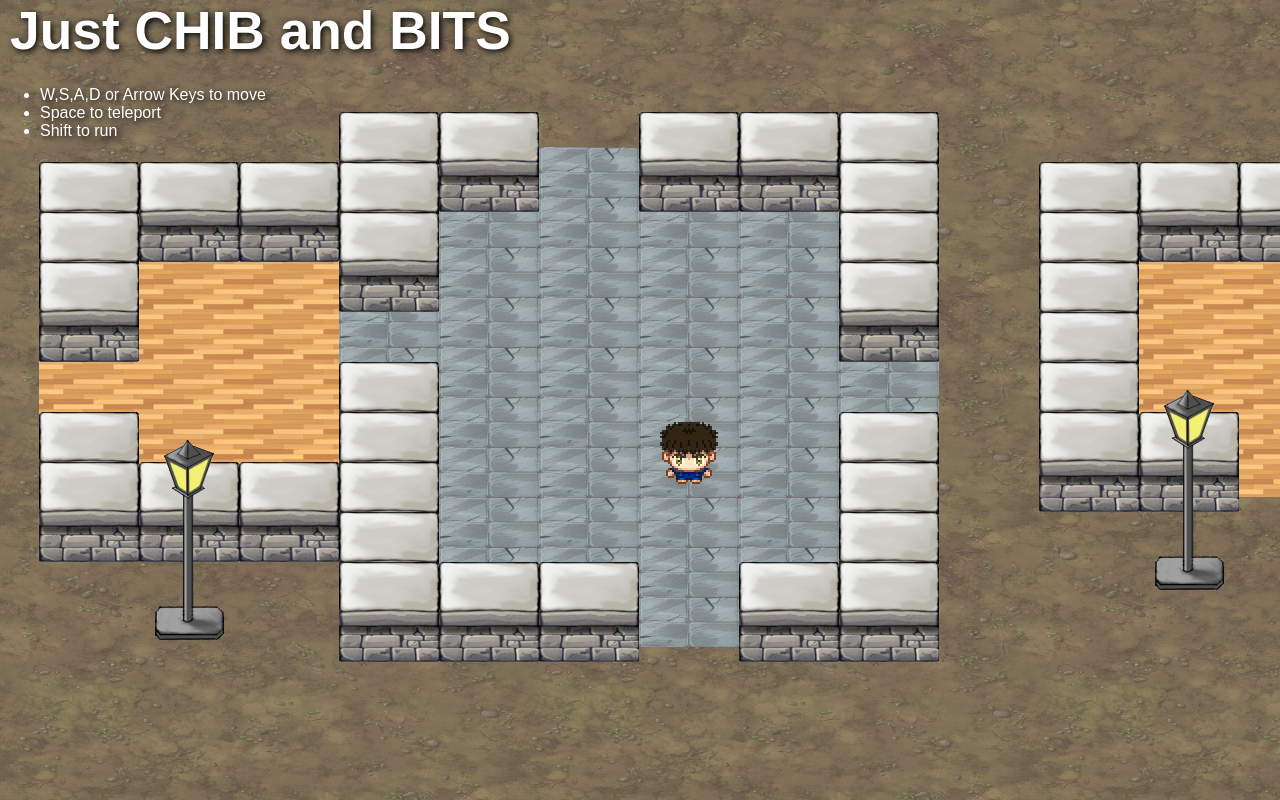
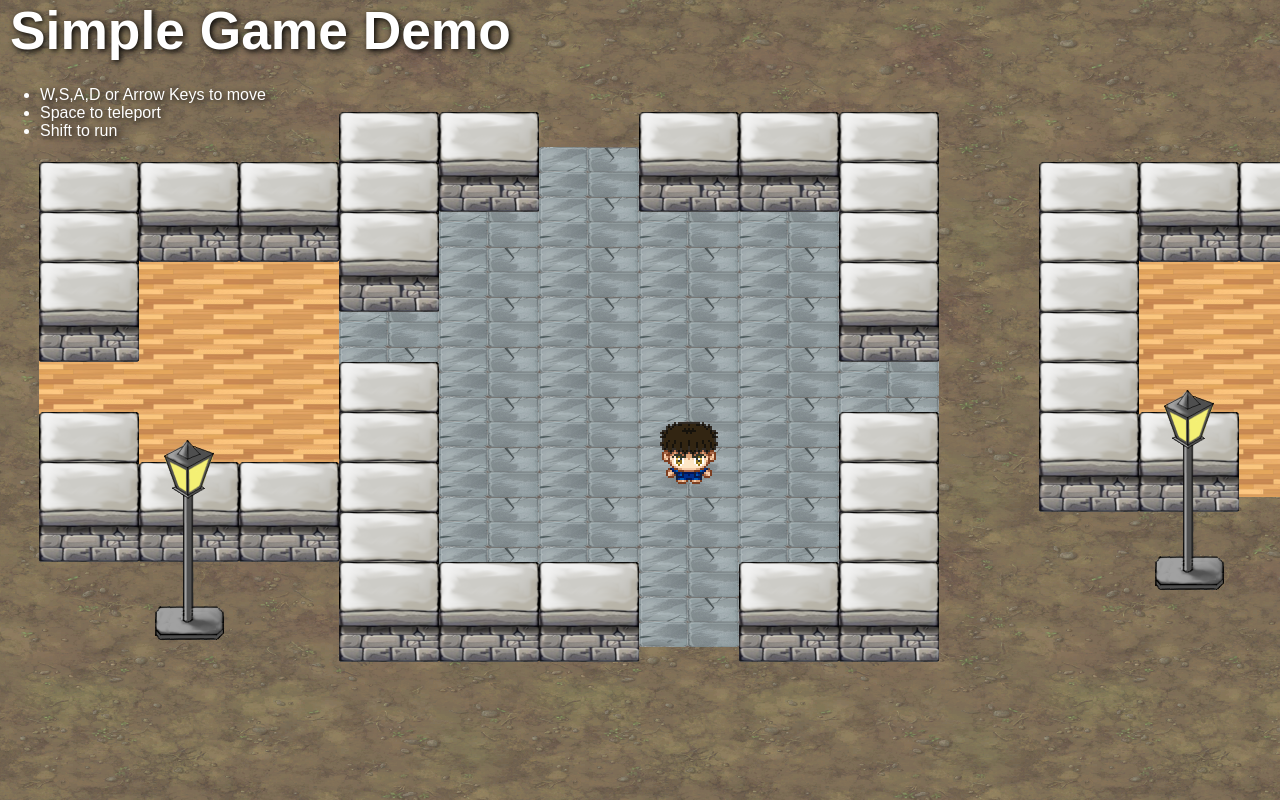
Before and after one commit to slebetman/chibit, a website with bundled scripts: page src/www/index.html in a window 1280 px wide. Built offline with nearby package versions, Linux system fonts and the light colour scheme.

Commit message:
Change title

```diff
--- a/src/www/index.html
+++ b/src/www/index.html
@@ -4,7 +4,7 @@
 	</head>
 	<body>
 		<div id="world"></div>
-		<h1 id="title">Just CHIB and BITS</h1>
+		<h1 id="title">Simple Game Demo</h1>
 		<div id="instruction">
 			<ul>
 				<li>W,S,A,D or Arrow Keys to move</li>
```
